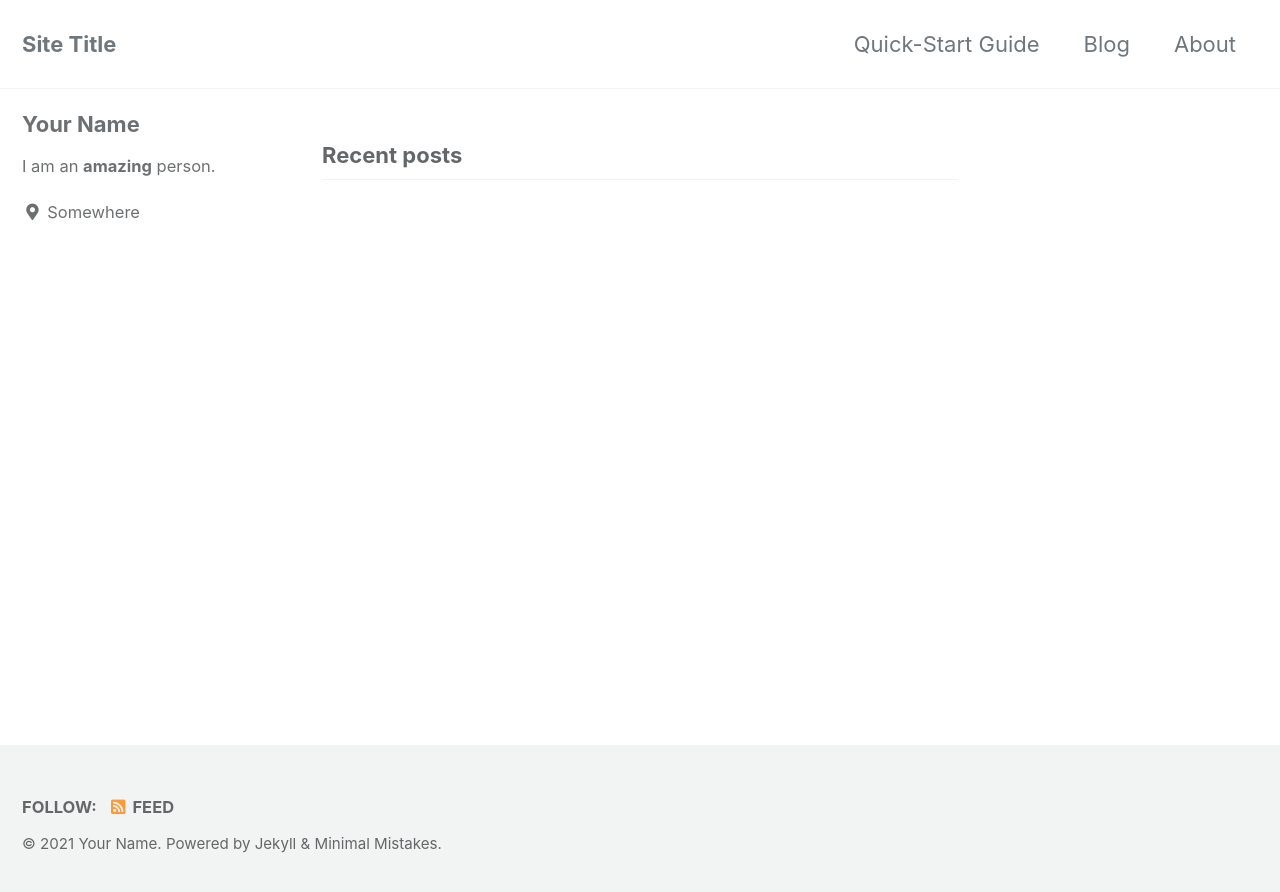
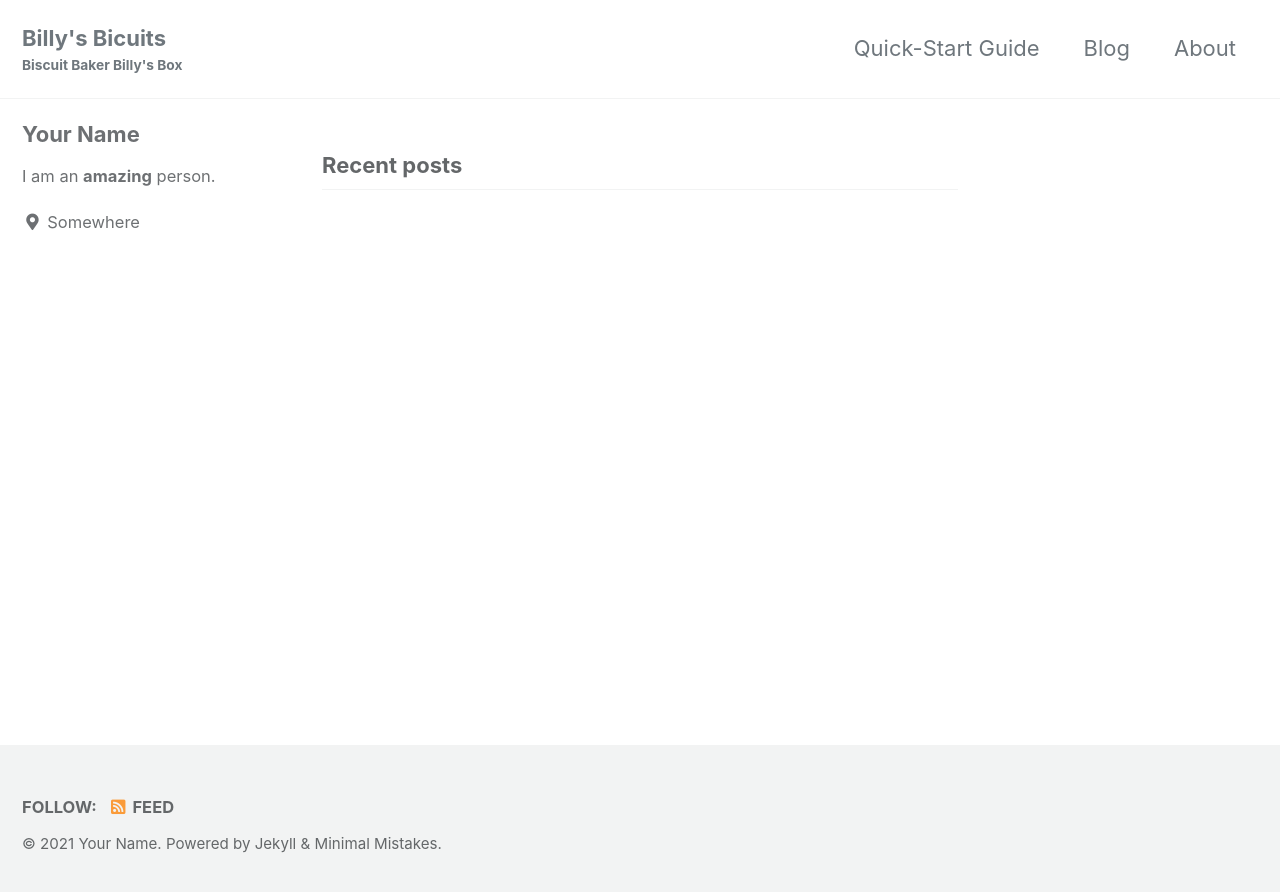
Before and after one commit to stackbit-projects/panoramic-rabbit-21f1a, a Jekyll site: the page built from index.html, in a window 1280 px wide. Shown: the top 892 px of the page. Built offline with Jekyll 4.4.1, drawn with Linux system fonts in a browser that asks for light colours; cached includes are drawn as plain includes; the list of posts is cut into pages by our own code.

Commit message:
_config.yml: changed

```diff
--- a/_config.yml
+++ b/_config.yml
@@ -1,8 +1,8 @@
 minimal_mistakes_skin: default
 locale: en-US
-title: Site Title
+title: Billy's Bicuits
 title_separator: '-'
-subtitle: null
+subtitle: Biscuit Baker Billy's Box
 name: Your Name
 description: An amazing website.
 url: ''
```
